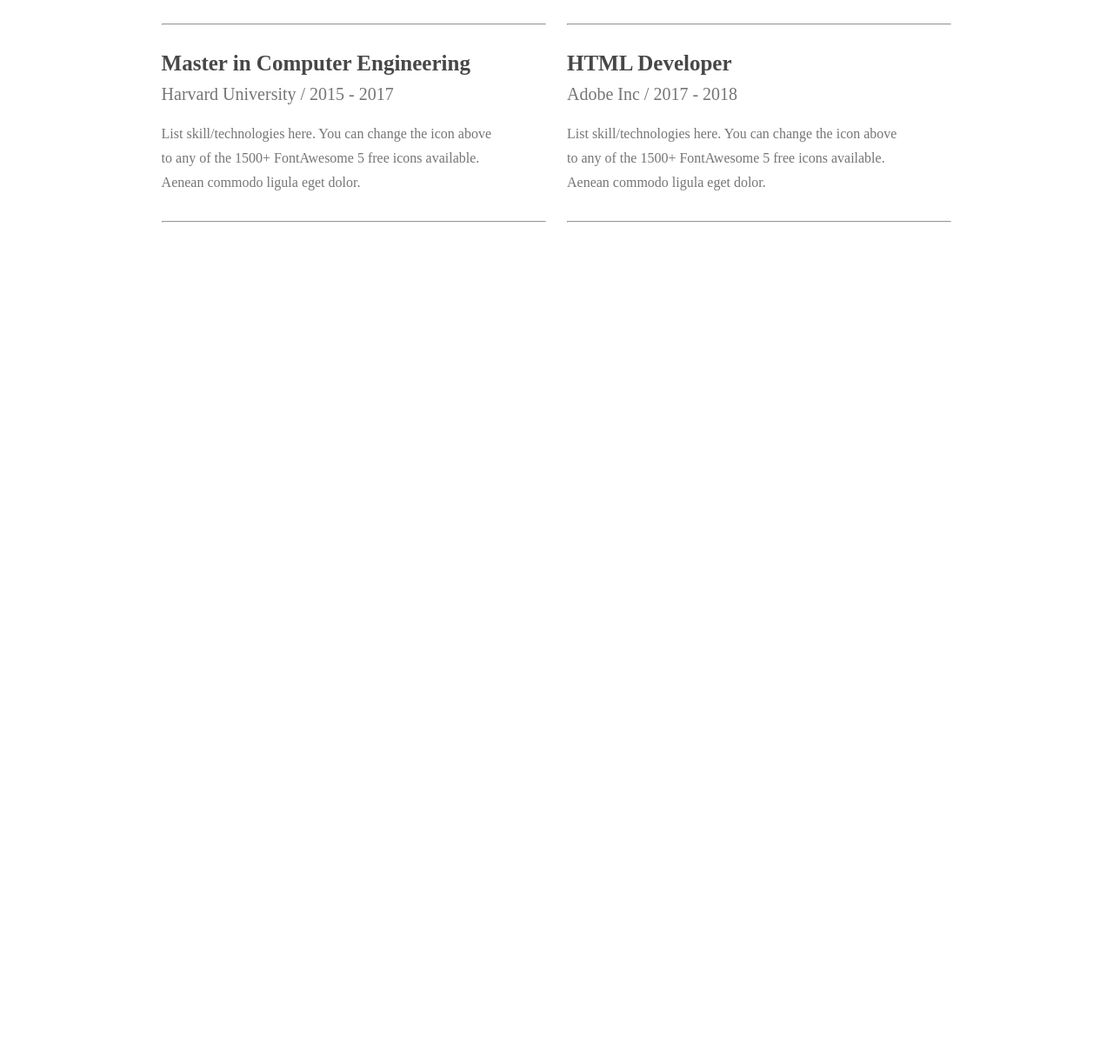
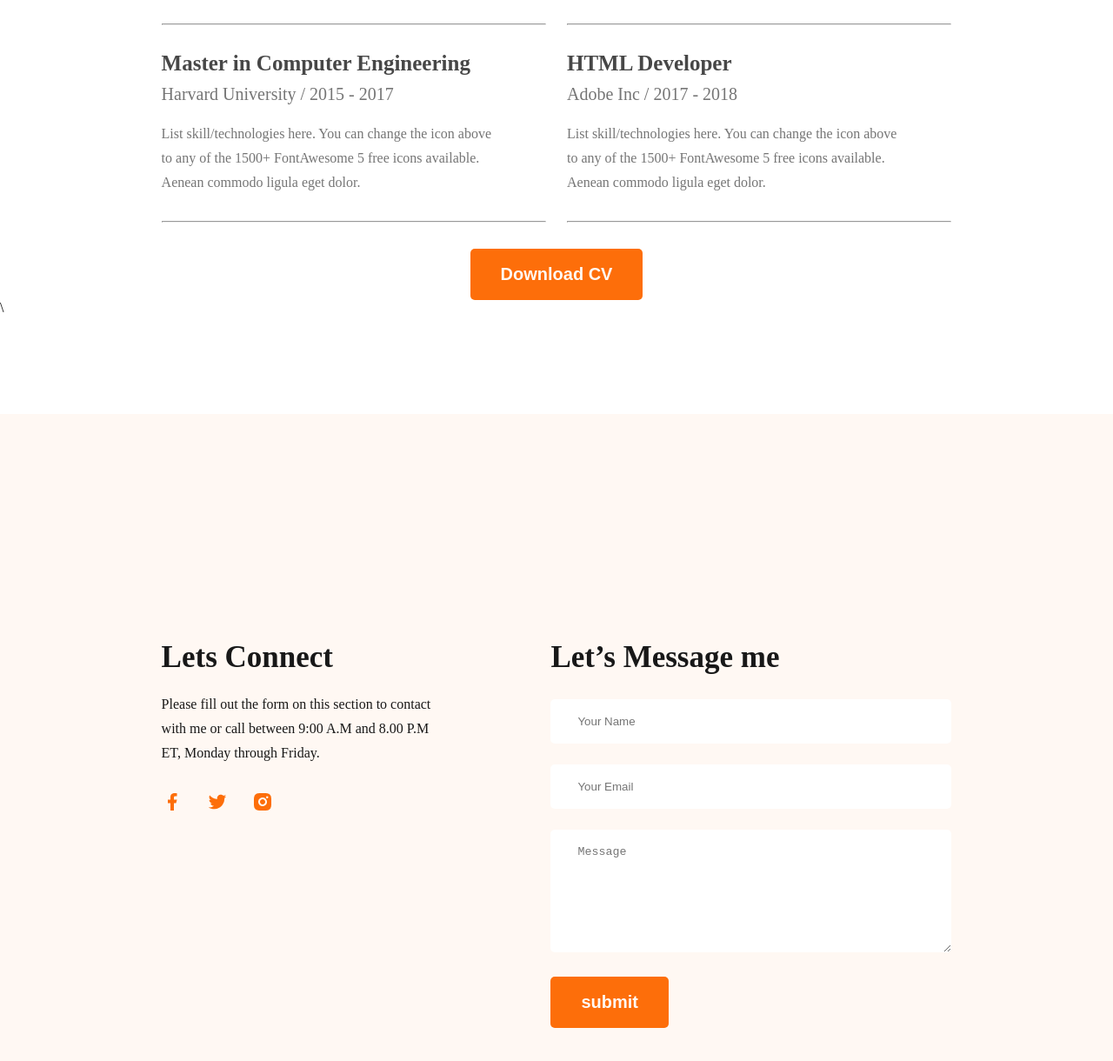
Before and after one commit to imtiaz-01/hero-dev-code, a plain HTML site: page index.html in a window 1280 px wide. Shown: the part 3047-4267 px from the top of the page at 87% size. Before the commit the page ends 3333 px from the top, so only its background shows below. Drawn offline with Linux system fonts and the light colour scheme.

Commit message:
footer added

```diff
--- a/index.html
+++ b/index.html
@@ -152,6 +152,38 @@
 
 
     </div>
+    <div class="text-center">
+        <button class="btn">Download CV</button>
+    </div>
    </section>
+   \
+<footer>
+    <section class="footer-container">
+        <div class="social">
+                <h2>Lets Connect</h2>
+                <p>Please fill out the form on this section to contact with me or call between 9:00 A.M and 8.00 P.M ET, Monday through Friday.</p>
+            <div class="icons">
+            <a href=""><img src="images/icons/facebook.png" alt=""></a>
+            <a href=""><img src="images/icons/twitter.png" alt=""></a>
+            <a href=""><img src="images/icons/insta.png" alt=""></a>
+            </div>
+        </div>
+            <form action="" class="form">
+                <h2>Let’s Message me</h2>
+                <div class="">
+                <input type="text" name="" id="" placeholder="Your Name">
+                </div>
+                <div class="">
+                <input type="text" name="" id="" placeholder="Your Email">
+                </div>
+                <div class="">
+                    <textarea rows="7" name="" id="" placeholder="Message"></textarea>
+                </div>
+                <input class="btn" type="submit" value="submit">
+
+            </form>
+    </section>
+</footer>
+
 </body>
 </html>
--- a/styles/portfolio.css
+++ b/styles/portfolio.css
@@ -219,3 +219,55 @@
     line-height: 28px;
 
 }
+.text-center{
+    text-align: center;
+}
+
+footer{
+    margin-top: 113px;
+    background-color: #FFF8F3;
+    padding: 130px 0;
+}
+footer .footer-container{
+    width: 71%;
+    max-width: 1140px;
+    margin: 0 auto;
+    padding: 130px 0;
+    display: flex;
+    gap: 117px;
+}
+.footer-container .social{
+    max-width: 562px;
+}
+.footer-container .social h2{
+    font-size: 35px;
+    color: #181818;
+    margin-bottom: 20px;
+}
+
+
+
+.footer-container h2{
+    font-size: 35px;
+    color: #181818;
+    margin-bottom: 28px;
+}
+.footer-container .social p{
+    font-size: 16px;
+    line-height: 28px;
+    color: #181818;
+    margin-bottom: 30px;
+
+}
+.footer-container .icons a{
+    margin-right: 24px;
+}
+.footer-container form input[type="text"] ,
+.footer-container form textarea{
+    width: 461px;
+    padding: 18px 31px;
+    margin-bottom: 24px;
+    border: none;
+    border-radius: 5px;
+    color:#757575
+}
```
